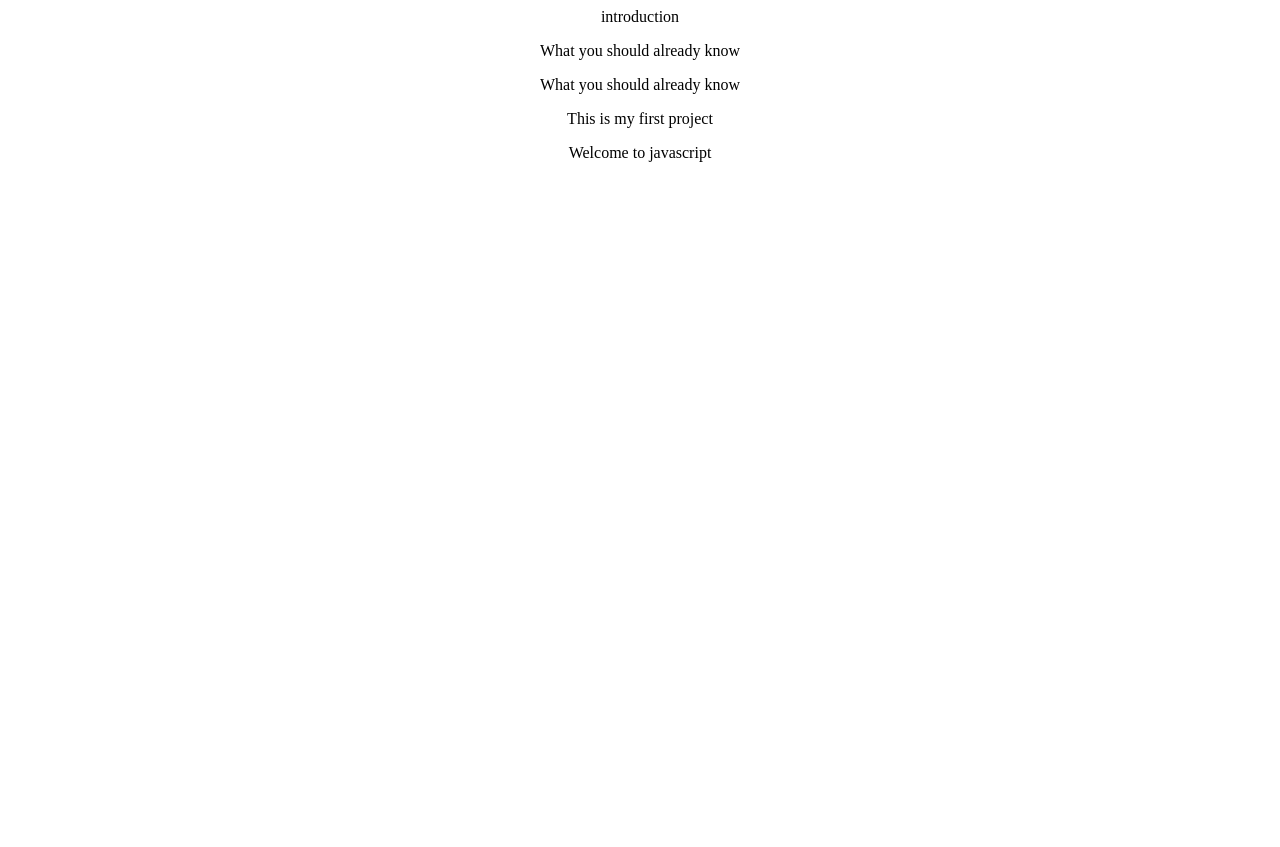
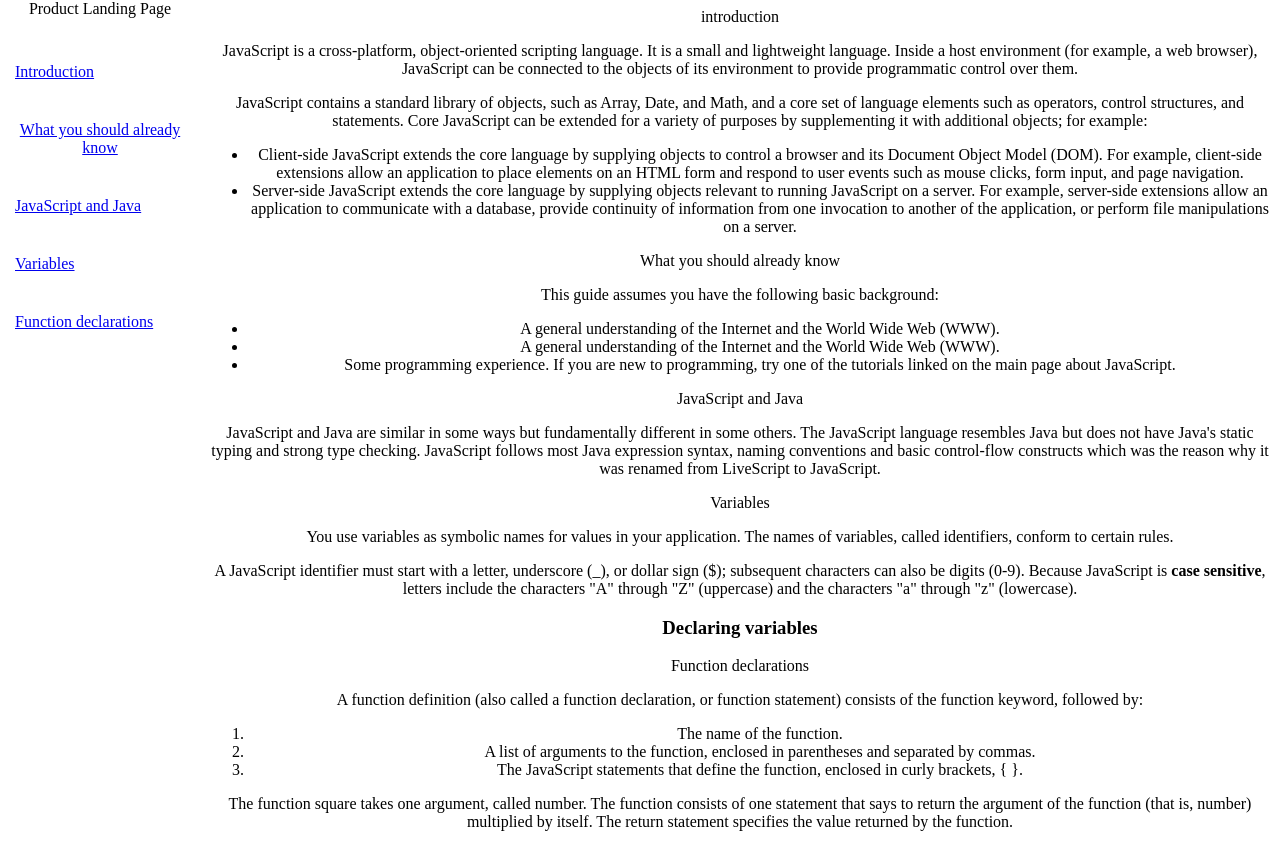
Before and after one commit to vanelnw/vanel-julius-Miccroverse-trial, a plain HTML site: page index.html in a window 1280 px wide. Before the commit the page ends 800 px from the top, so only its background shows below. Drawn offline with Linux system fonts and the light colour scheme.

Commit message:
html&css third commit

```diff
--- a/css/style.css
+++ b/css/style.css
@@ -1,3 +1,27 @@
-body{
-    text-align: center;
+body {
+  text-align: center;
 }
+
+#navbar {
+  position: fixed;
+  top: 0;
+  left: 0;
+  display: flex;
+  flex-direction: column;
+  gap: 30px;
+  float: left;
+  width: 200px;
+  height: 300px;
+}
+
+#navbar div {
+  display: flex;
+  flex-direction: column;
+  align-items: baseline;
+  gap: 40px;
+  padding: 15px;
+}
+
+.main-section {
+  margin-left: 200px;
+}
--- a/index.html
+++ b/index.html
@@ -9,19 +9,127 @@
   <body>
     <script src="https://cdn.freecodecamp.org/testable-projects-fcc/v1/bundle.js"></script>
 
-<main id="main-doc">
-  <section class="main-section" id="introduction"><header>introduction</header>
-  <p></p>
-<p></p></section>
-  <section class="main-section" id="What_you_should_already_know"><header>What you should already know</header> <p></p>
-    <p></p></section>
-  <section class="main-section" id=" What_you_should_already_know"><header>What you should already know</header> <p></p>
-    <p></p></section>
-  <section class="main-section" id="This_is_my_first_project"><header> This is my first project</header> <p></p>
-    <p></p></section>
-  <section class="main-section" id="Welcome_to_javascript"><header>Welcome to javascript</header> <p></p>
-    <p></p></section>
-</main>
+    <main id="main-doc">
+      <nav id="navbar">
+        <header>Product Landing Page</header>
+        <div>
+          <a href="#introduction" class="nav-link">Introduction</a>
+          <a href="#What_you_should_already_know" class="nav-link"
+            >What you should already know</a
+          >
+          <a href="#JavaScript_and_Java" class="nav-link"
+            >JavaScript and Java</a
+          >
+          <a href="#Variables" class="nav-link">Variables</a>
+          <a href="#Function_declarations" class="nav-link"
+            >Function declarations</a
+          >
+        </div>
+      </nav>
+      <section class="main-section" id="introduction">
+        <header>introduction</header>
+        <p>
+          JavaScript is a cross-platform, object-oriented scripting language. It
+          is a small and lightweight language. Inside a host environment (for
+          example, a web browser), JavaScript can be connected to the objects of
+          its environment to provide programmatic control over them.
+        </p>
+        <p>
+          JavaScript contains a standard library of objects, such as Array,
+          Date, and Math, and a core set of language elements such as operators,
+          control structures, and statements. Core JavaScript can be extended
+          for a variety of purposes by supplementing it with additional objects;
+          for example:
+        </p>
+        <ul>
+          <li>
+            Client-side JavaScript extends the core language by supplying
+            objects to control a browser and its Document Object Model (DOM).
+            For example, client-side extensions allow an application to place
+            elements on an HTML form and respond to user events such as mouse
+            clicks, form input, and page navigation.
+          </li>
+          <li>
+            Server-side JavaScript extends the core language by supplying
+            objects relevant to running JavaScript on a server. For example,
+            server-side extensions allow an application to communicate with a
+            database, provide continuity of information from one invocation to
+            another of the application, or perform file manipulations on a
+            server.
+          </li>
+        </ul>
+      </section>
+      <section class="main-section" id="What_you_should_already_know">
+        <header>What you should already know</header>
+        <p>This guide assumes you have the following basic background:</p>
+        <p></p>
+        <ul>
+          <li>
+            A general understanding of the Internet and the World Wide Web
+            (WWW).
+          </li>
+          <li>
+            A general understanding of the Internet and the World Wide Web
+            (WWW).
+          </li>
+          <li>
+            Some programming experience. If you are new to programming, try one
+            of the tutorials linked on the main page about JavaScript.
+          </li>
+        </ul>
+      </section>
+      <section class="main-section" id="JavaScript_and_Java">
+        <header>JavaScript and Java</header>
+        <p>
+          JavaScript and Java are similar in some ways but fundamentally
+          different in some others. The JavaScript language resembles Java but
+          does not have Java's static typing and strong type checking.
+          JavaScript follows most Java expression syntax, naming conventions and
+          basic control-flow constructs which was the reason why it was renamed
+          from LiveScript to JavaScript.
+        </p>
+        <p></p>
+      </section>
+      <section class="main-section" id="Variables">
+        <header>Variables</header>
+        <p>
+          You use variables as symbolic names for values in your application.
+          The names of variables, called identifiers, conform to certain rules.
+        </p>
+        <p>
+          A JavaScript identifier must start with a letter, underscore (_), or
+          dollar sign ($); subsequent characters can also be digits (0-9).
+          Because JavaScript is <b>case sensitive</b>, letters include the
+          characters "A" through "Z" (uppercase) and the characters "a" through
+          "z" (lowercase).
+        </p>
+        <h3>Declaring variables</h3>
+      </section>
+      <section class="main-section" id="Function_declarations">
+        <header>Function declarations</header>
+        <p>
+          A function definition (also called a function declaration, or function
+          statement) consists of the function keyword, followed by:
+        </p>
+        <ol>
+          <li>The name of the function.</li>
+          <li>
+            A list of arguments to the function, enclosed in parentheses and
+            separated by commas.
+          </li>
+          <li>
+            The JavaScript statements that define the function, enclosed in
+            curly brackets, { }.
+          </li>
+        </ol>
+        <p>
+          The function square takes one argument, called number. The function
+          consists of one statement that says to return the argument of the
+          function (that is, number) multiplied by itself. The return statement
+          specifies the value returned by the function.
+        </p>
+      </section>
+    </main>
 
     <script src="js/index.js"></script>
   </body>
```
